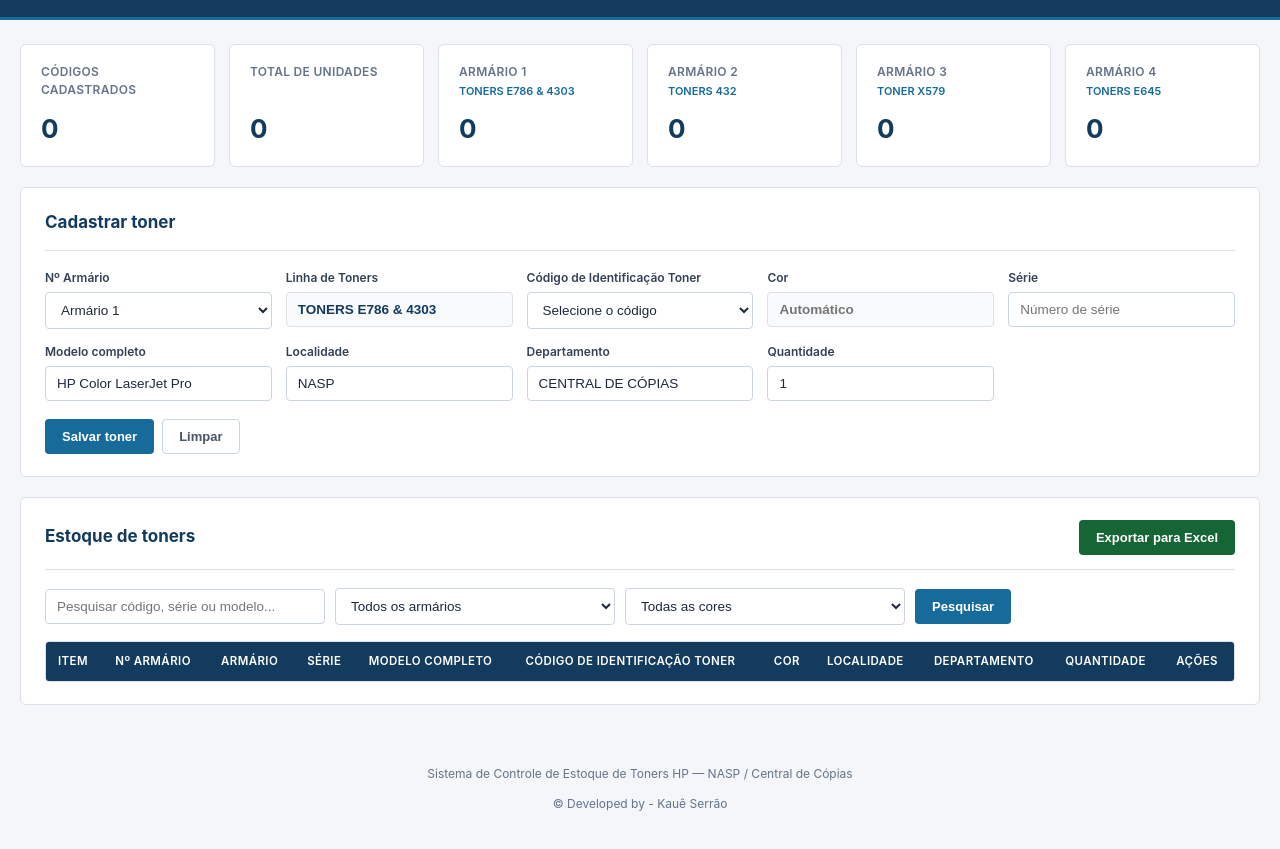
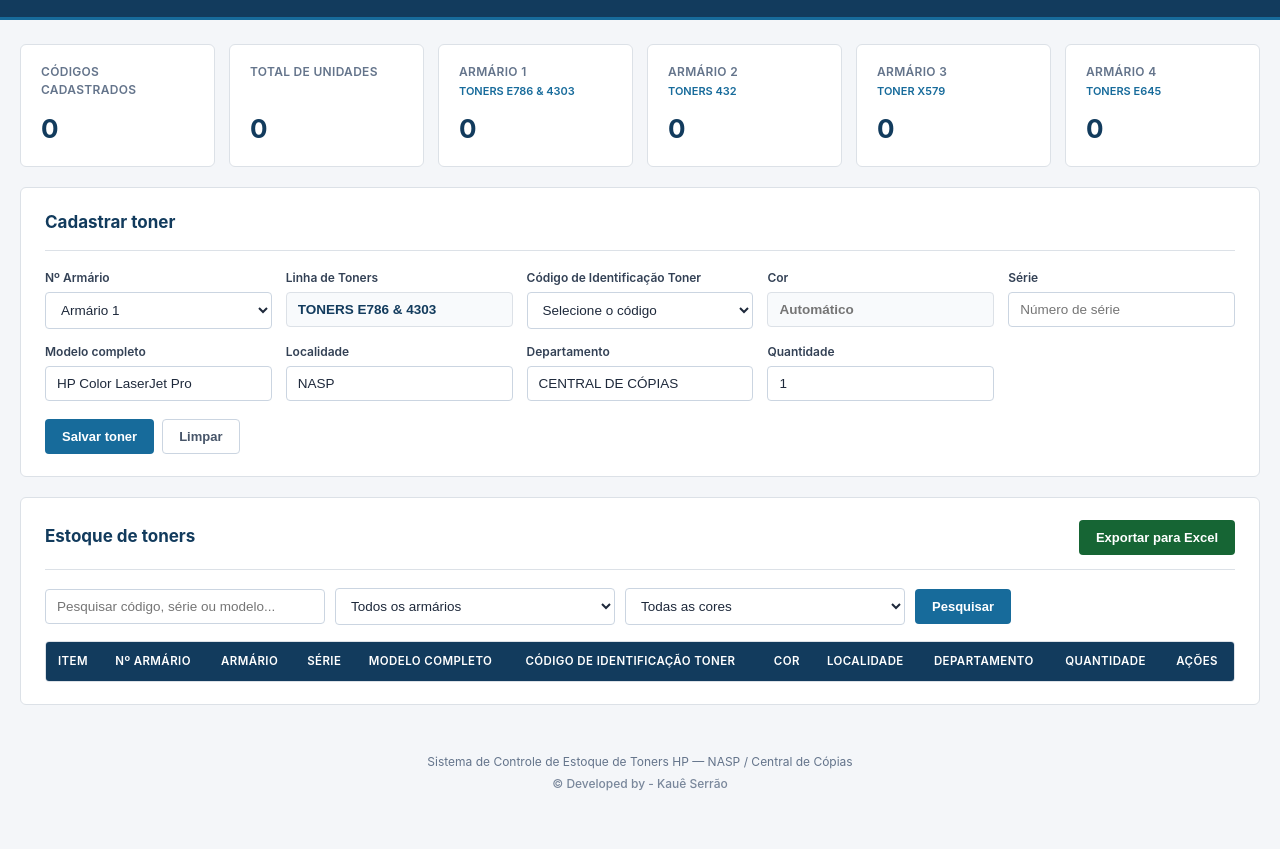
Before and after one commit to kaueserraodev/controle-estoque-toners, a plain HTML site: page index.html in a window 1280 px wide. Shown: the part 80-929 px from the top of the page. After the commit the page ends 897 px from the top, so only its background shows below. Drawn offline with nearby package versions, Linux system fonts and the light colour scheme; no server answers.

Commit message:
Modify gap in qtd-celula and add footer styles
Adjusted gap in qtd-celula class and added footer styles.

```diff
--- a/style.css
+++ b/style.css
@@ -356,7 +356,8 @@ tbody tr:hover {
 .qtd-celula {
   display: inline-flex;
   align-items: center;
-  gap: 8px;
+  gap: 5px;
+  white-space: nowrap;
 }
 
 .btn-lapis-qtd {
@@ -478,6 +479,16 @@ footer {
   font-size: 12px;
 }
 
+footer p {
+  margin: 0;
+}
+
+.footer-copy {
+  margin-top: 4px;
+  font-weight: 500;
+  opacity: 0.85;
+}
+
 @media (max-width: 600px) {
   header h1 {
     font-size: 19px;
```
